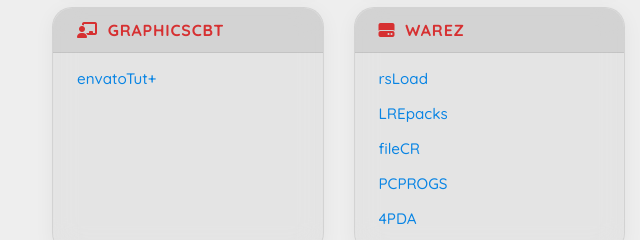
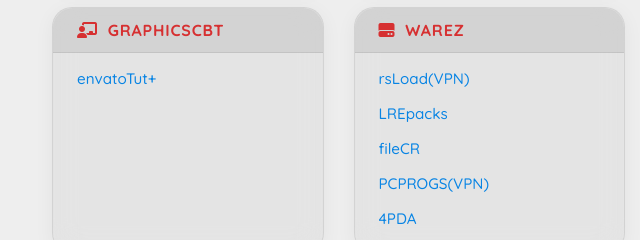
Before and after one commit to hitechpanchal/q, a plain HTML site: page index.html in a window 1280 px wide. Shown: the part 836-1076 px from the top of the page, 0-640 px from the left. Drawn offline with Linux system fonts and the light colour scheme.

Commit message:
Update index.html

```diff
--- a/index.html
+++ b/index.html
@@ -588,13 +588,13 @@
         <h3><i class="fa-solid fa-hard-drive"></i>Warez</h3>
         <div class="flex-container">
           <ol>
-            <li><a href="https://rsload.net" target="_blank">rsLoad</a></li>
+            <li><a href="https://rsload.net" target="_blank">rsLoad(VPN)</a></li>
             <li>
               <a href="https://lrepacks.net/" target="_blank">LREpacks</a>
             </li>
             <li><a href="https://filecr.com/en/" target="_blank">fileCR</a></li>
             <li>
-              <a href="https://pcprogs.net" target="_blank">PCPROGS</a>
+              <a href="https://pcprogs.net" target="_blank">PCPROGS(VPN)</a>
             </li>
             <li>
               <a href="https://www.4pda.to/" target="_blank">4PDA</a>
```
